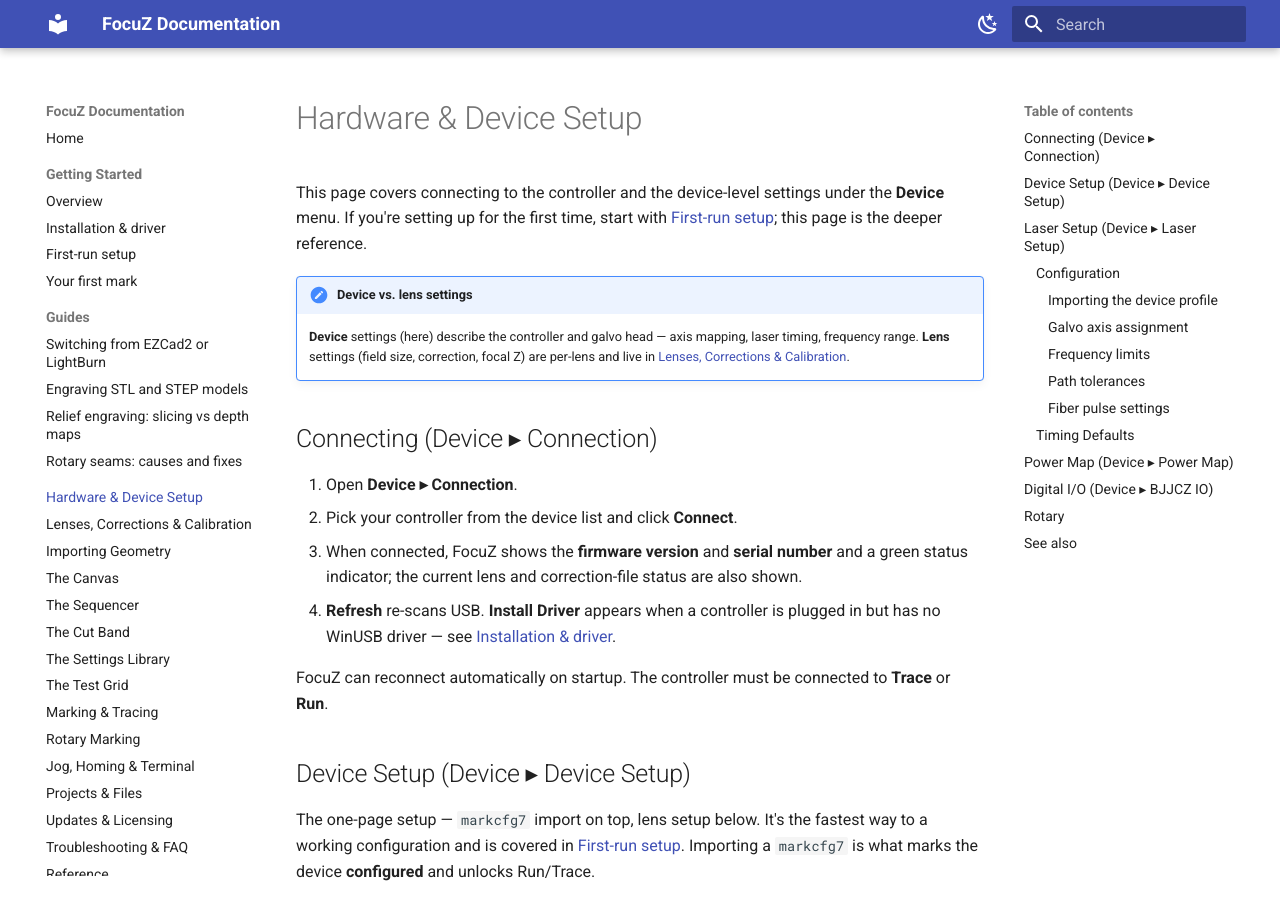
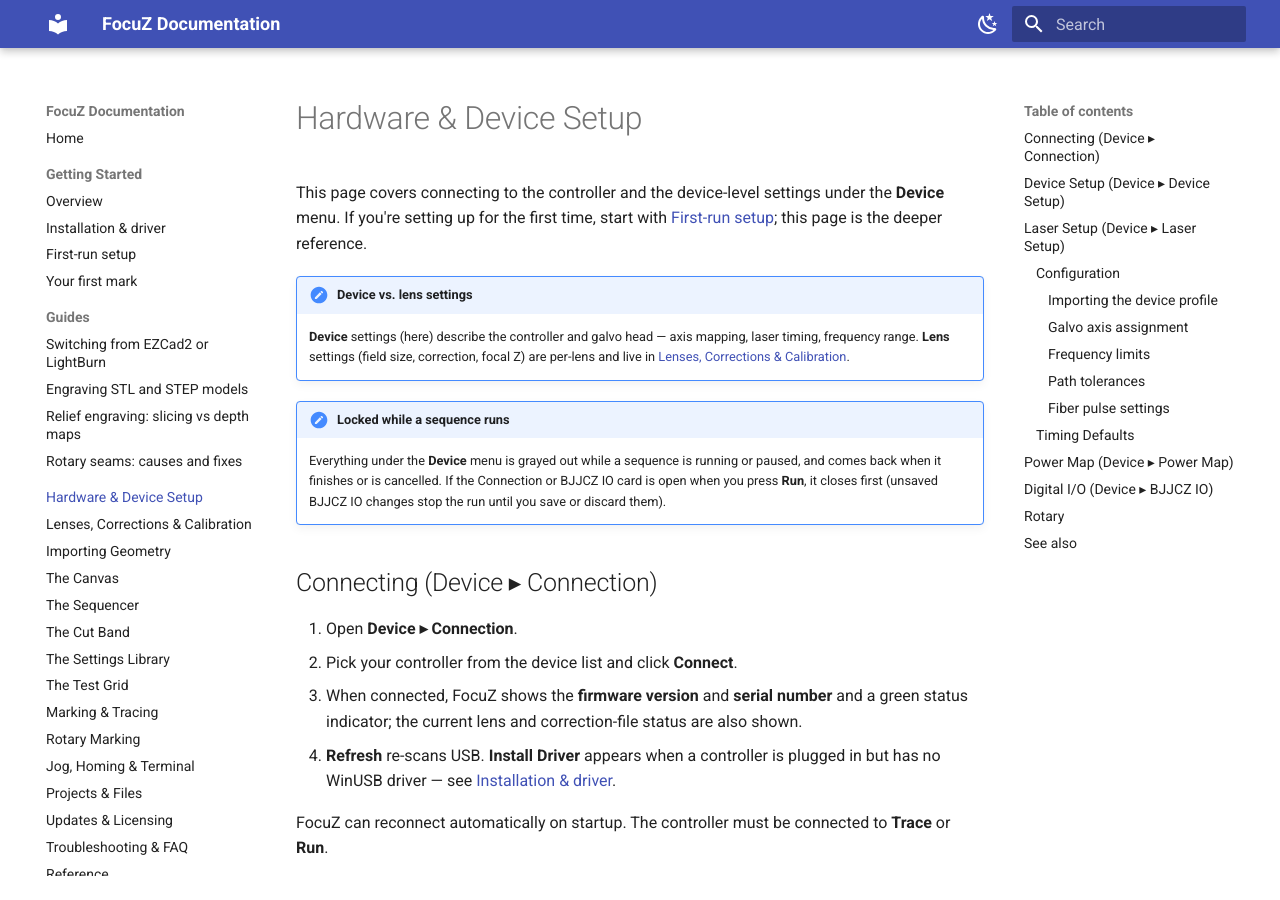
Before and after one commit to Lokahi-Shop/focuz-docs, an MkDocs documentation site: the page built from docs/hardware-setup.md, in a window 1280 px wide and 900 px high. Built offline with MkDocs 1.6.1 and Material for MkDocs 9.7.7, drawn with Linux system fonts in a browser that asks for light colours.

Commit message:
Device setup: Device menu is locked while a sequence runs
Co-Authored-By: Claude Opus 5.5 <noreply@anthropic.com>

```diff
--- a/docs/hardware-setup.md
+++ b/docs/hardware-setup.md
@@ -8,6 +8,12 @@ is the deeper reference.
     **Device** settings (here) describe the controller and galvo head — axis mapping, laser timing,
     frequency range. **Lens** settings (field size, correction, focal Z) are per-lens and live in
     [Lenses, Corrections & Calibration](lenses-corrections.md).
+
+!!! note "Locked while a sequence runs"
+    Everything under the **Device** menu is grayed out while a sequence is running or paused, and
+    comes back when it finishes or is cancelled. If the Connection or BJJCZ IO card is open when you
+    press **Run**, it closes first (unsaved BJJCZ IO changes stop the run until you save or discard
+    them).
 
 ## Connecting (Device ▸ Connection)
 
```
